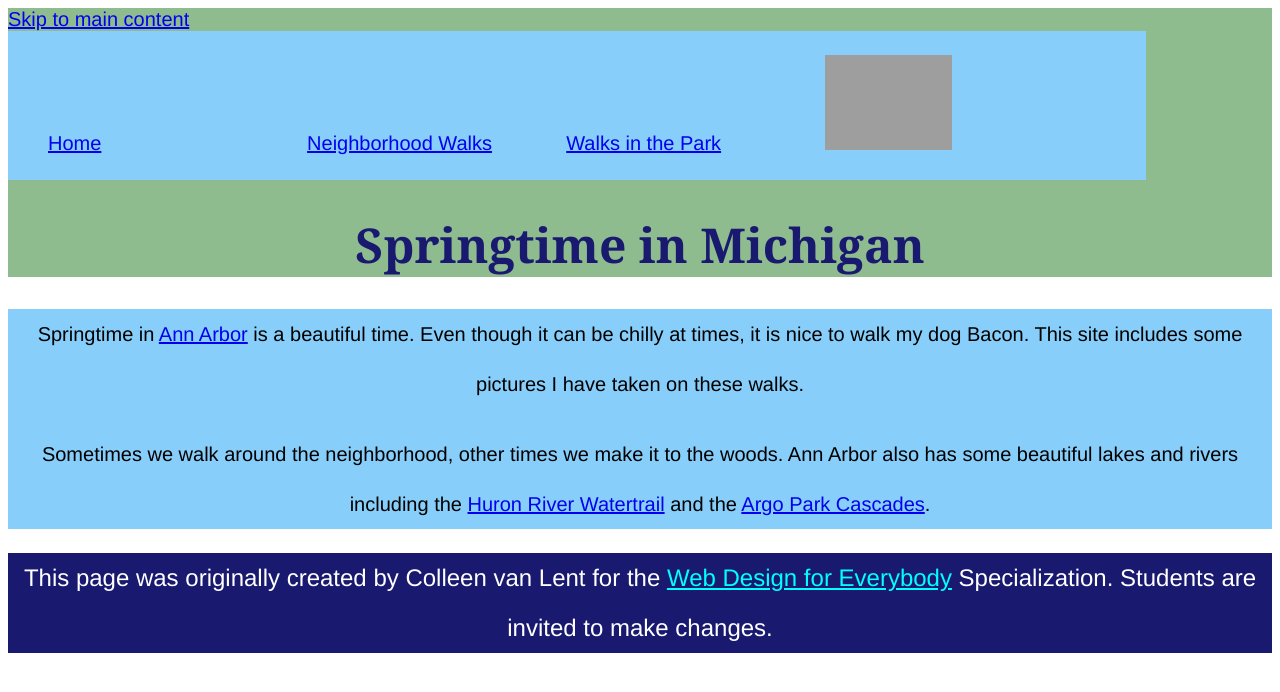
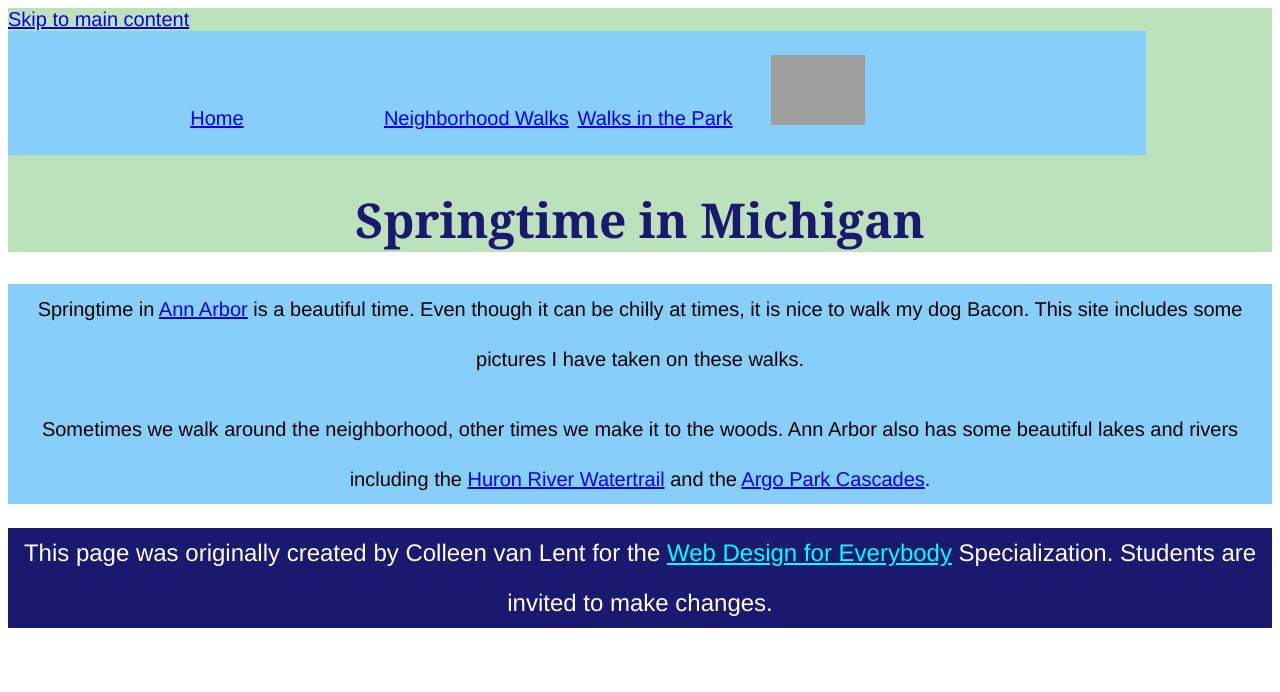
Before and after one commit to paveni/WD4E-CSS-HW2, a plain HTML site: page index.html in a window 1280 px wide. Drawn offline with Linux system fonts and the light colour scheme; grey boxes are pictures that could not be loaded.

Commit message:
Update myStyles.css
Tweaked the header background color and nav display properties

```diff
--- a/css/myStyles.css
+++ b/css/myStyles.css
@@ -4,7 +4,7 @@ body{
 }
 
 header{
-    background-color: #8fbc8f;
+    background-color: #bbe2bb;
 }
 
 header a{
@@ -14,7 +14,9 @@ header a{
 
 nav{
     background-color: #87cefa;
-    display: inline-block;
+    display: grid;
+    justify-content: space-evenly;
+    align-items: center;
     width: 90%;
 }
 
@@ -72,4 +74,5 @@ h1{
 p {
     line-height: 50px;
     text-align: center;
+
 }
```
